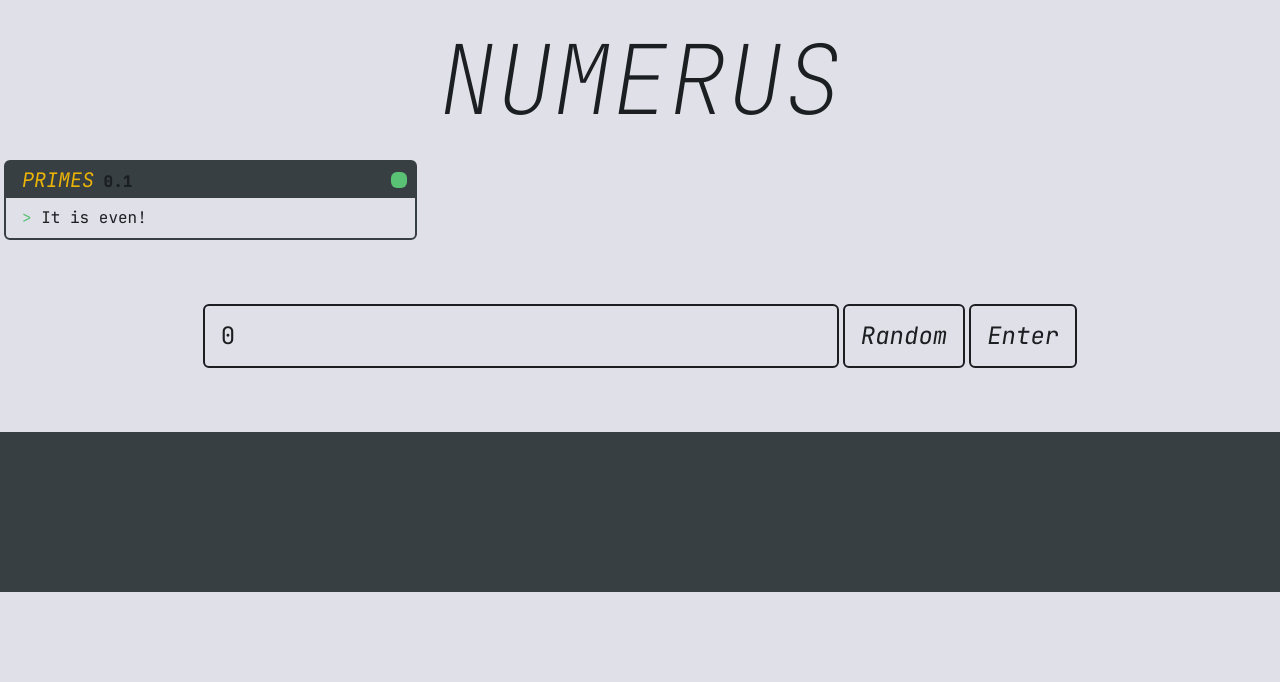
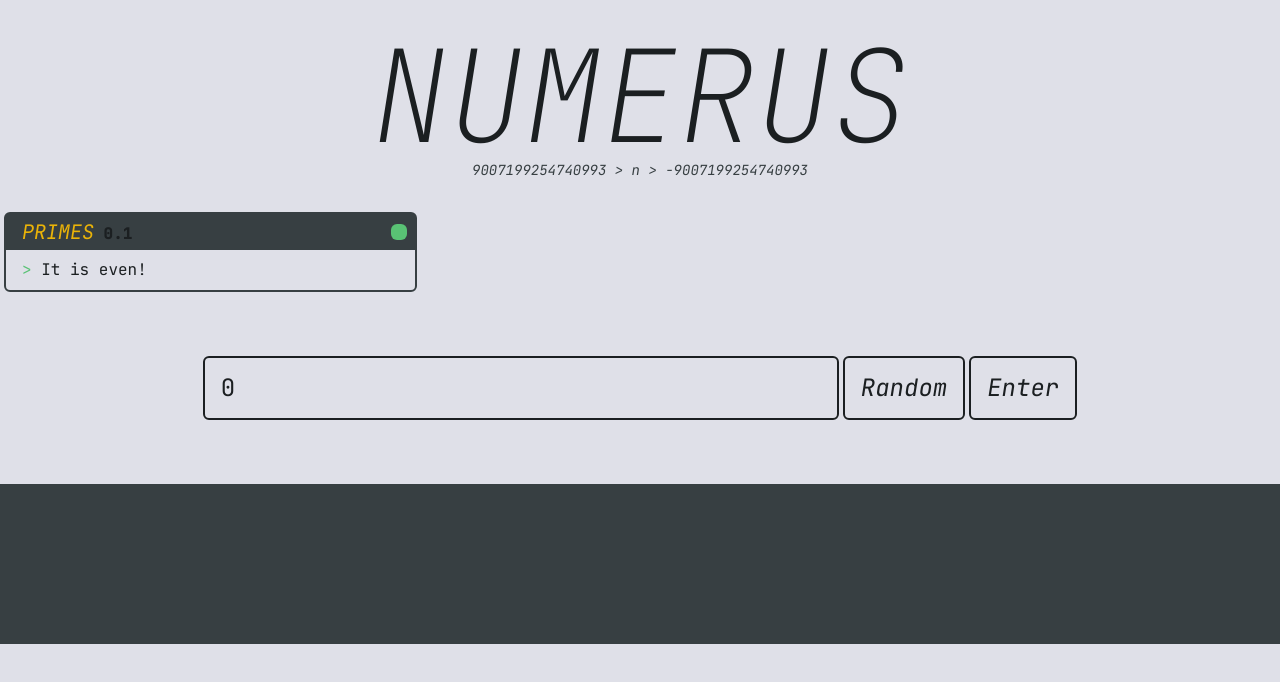
Before and after one commit to koga-one/numerus, a Next.js app: page / in a window 1280 px wide. Shown: the top 682 px of the page. Built offline with nearby package versions, Linux system fonts and the light colour scheme.

Commit message:
extra touches

```diff
--- a/components/Header.tsx
+++ b/components/Header.tsx
@@ -1,9 +1,12 @@
 const Header = () => {
   return (
-    <div>
-      <h1 className="text-6xl lg:text-8xl my-8 text-katsu dark:text-ki font-thin italic text-center">
+    <div className="my-8">
+      <h1 className="text-7xl lg:text-9xl text-katsu dark:text-ki lg:font-thin italic text-center">
         NUMERUS
       </h1>
+      <p className="italic text-gure text-sm text-center">
+        {"9007199254740993 > n > -9007199254740993"}
+      </p>
     </div>
   );
 };
--- a/pages/index.tsx
+++ b/pages/index.tsx
@@ -16,7 +16,8 @@ const Home: NextPage = () => {
   const numberEl: RefObject<HTMLInputElement> = createRef();
 
   const randomNumber = () => {
-    const number = Math.floor(Math.random() * 1000);
+    const size = Math.floor(Math.random() * 12);
+    const number = Math.floor(Math.random() * Math.pow(10, size));
 
     if (isNaN(number)) router.push(`/?number=0`, undefined, { shallow: true });
     else router.push(`/?number=${number}`, undefined, { shallow: true });
```
